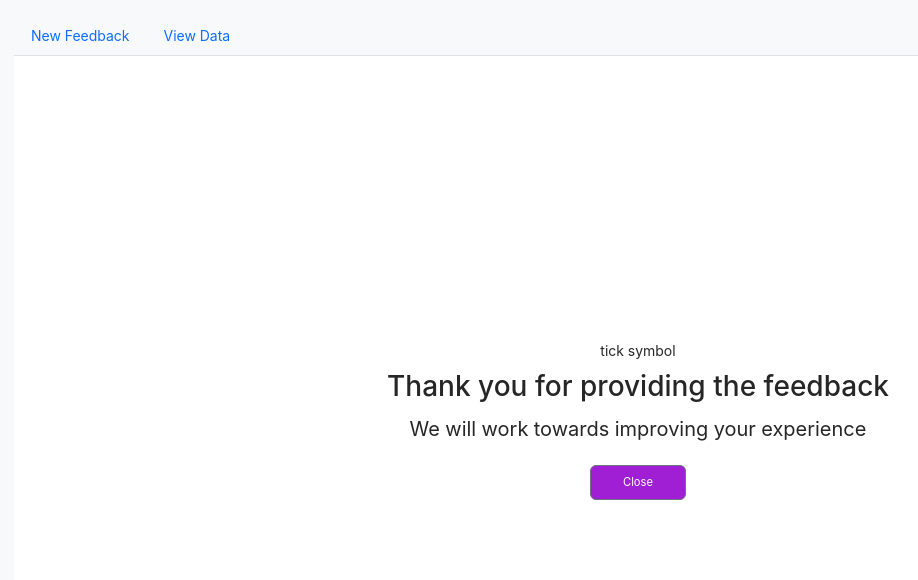
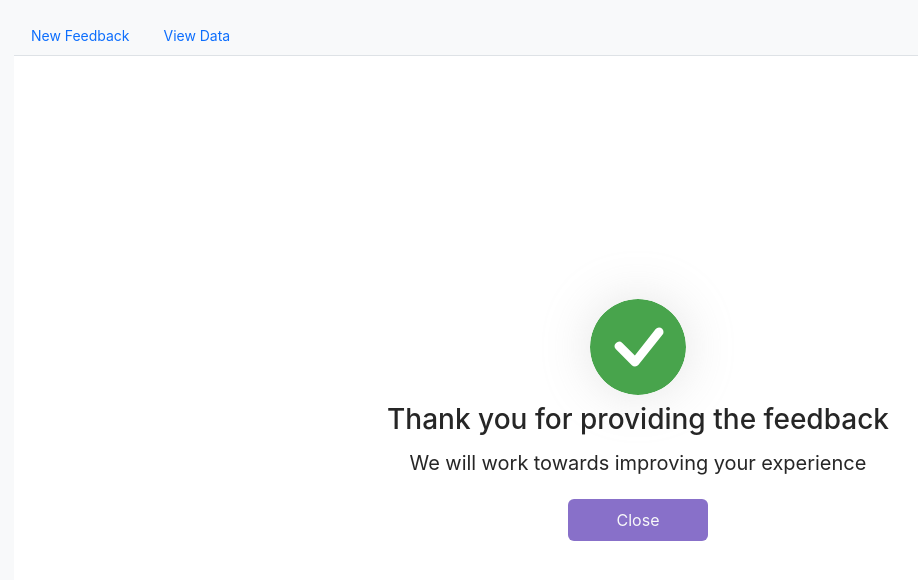
Before and after one commit to 808vita/react-form-n-table, a React (Create React App) app in the folder frontend/: page /success in a window 1280 px wide. Shown: the top 580 px of the page, without its empty margins (2-920 px from the left). Built offline with nearby package versions, Linux system fonts and the light colour scheme.

Commit message:
thank you page styling | other fixes

```diff
--- a/frontend/src/App.css
+++ b/frontend/src/App.css
@@ -25,7 +25,7 @@ body{
 }
 
 .ant-table-thead .ant-table-cell {
-  background-color: rgba(160, 30, 211, 0.089);
+  background-color: rgba(239,233,251,255);
 }
 
 .form-label:after {
@@ -36,3 +36,9 @@ body{
 form .form-label{
  font-weight:bolder;
 }
+
+.tick-shadow{
+
+  border-radius: 50%;
+  box-shadow: 0 0 50px rgba(168, 168, 168, 0.315);
+}
--- a/frontend/src/components/FormLayout.js
+++ b/frontend/src/components/FormLayout.js
@@ -7,7 +7,8 @@ const FormLayout = () => {
   const { handleSubmit, errors, handleChange, formValues } = useForm();
 
   return (
-    <form className="bg-white pt-2 pb-2 " onSubmit={handleSubmit} noValidate>
+    <form onSubmit={handleSubmit} noValidate>
+      <div className="bg-white pt-2 pb-2 mb-3">
         <FormSectionTop
           errors={errors}
           handleChange={handleChange}
@@ -18,10 +19,17 @@ const FormLayout = () => {
           handleChange={handleChange}
           formValues={formValues}
         />
-      <div className="col-auto">
-        <button type="submit" className="btn btn-primary">
-          Submit
+      </div>
+      <div className="d-flex flex-row-reverse align-items-center">
+        <div>
+          <button
+            type="submit"
+            style={{ background: "rgba(72,164,76,255)" }}
+            className="btn pe-4 px-4 pt-2 pb-2 text-light fs-6"
+          >
+            Submit Review
           </button>
+        </div>
       </div>
     </form>
   );
--- a/frontend/src/components/TableView.js
+++ b/frontend/src/components/TableView.js
@@ -6,8 +6,8 @@ const columns = [
   {
     title: "Form Details",
     key: "operation",
-    fixed: "left",
-    width: 150,
+
+    width: 125,
     render: () => <p>view details</p>,
   },
 
--- a/frontend/src/pages/ThankYouPage.js
+++ b/frontend/src/pages/ThankYouPage.js
@@ -8,18 +8,27 @@ const ThankYouPage = () => {
       style={{ minHeight: "90vh" }}
       className="d-flex flex-wrap flex-column align-items-center justify-content-center bg-white"
     >
-      <div className="m-2">tick symbol</div>
+      <div className="m-2">
+        <svg
+          xmlns="http://www.w3.org/2000/svg"
+          width="6rem"
+          height="6rem"
+          fill="rgba(72,164,76,255)"
+          className="bi bi-check-circle-fill tick-shadow"
+          viewBox="0 0 16 16"
+        >
+          <path d="M16 8A8 8 0 1 1 0 8a8 8 0 0 1 16 0zm-3.97-3.03a.75.75 0 0 0-1.08.022L7.477 9.417 5.384 7.323a.75.75 0 0 0-1.06 1.06L6.97 11.03a.75.75 0 0 0 1.079-.02l3.992-4.99a.75.75 0 0 0-.01-1.05z" />
+        </svg>
+      </div>
       <h3>Thank you for providing the feedback</h3>
       <p className="h5 fw-normal mb-4">
         We will work towards improving your experience
       </p>
       <button
         onClick={() => navigate("/view-data")}
-        className="btn btn-secondary "
+        className="btn pe-5 px-5 pt-2 pb-2 text-light fs-6"
         style={{
-          background: "rgb(160, 30, 211)",
-          padding: "0.5rem 2rem 0.5rem 2rem",
-          fontSize: "0.7rem",
+          background: "rgba(136,112,201,255)",
         }}
       >
         Close
```
Lines whose indentation alone changed are shown as unchanged.
